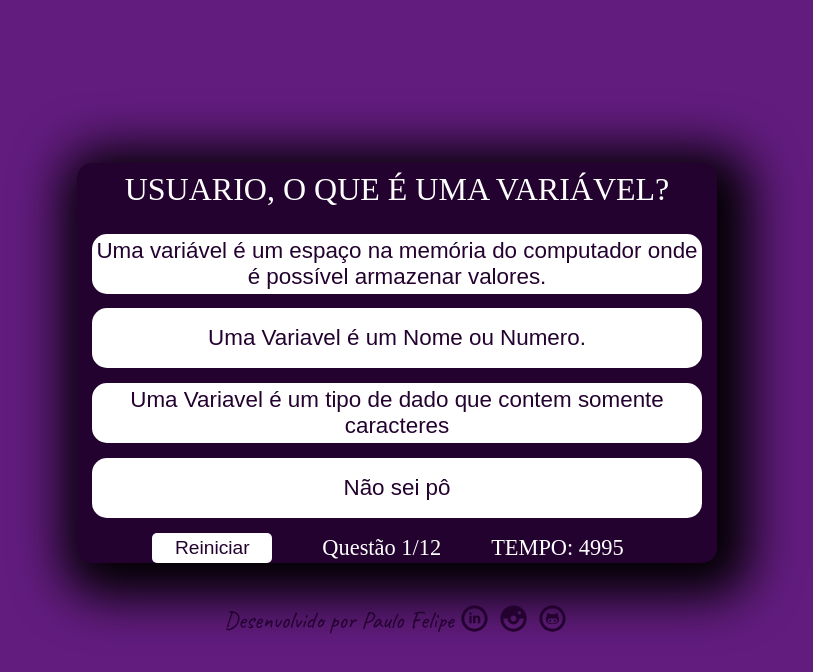
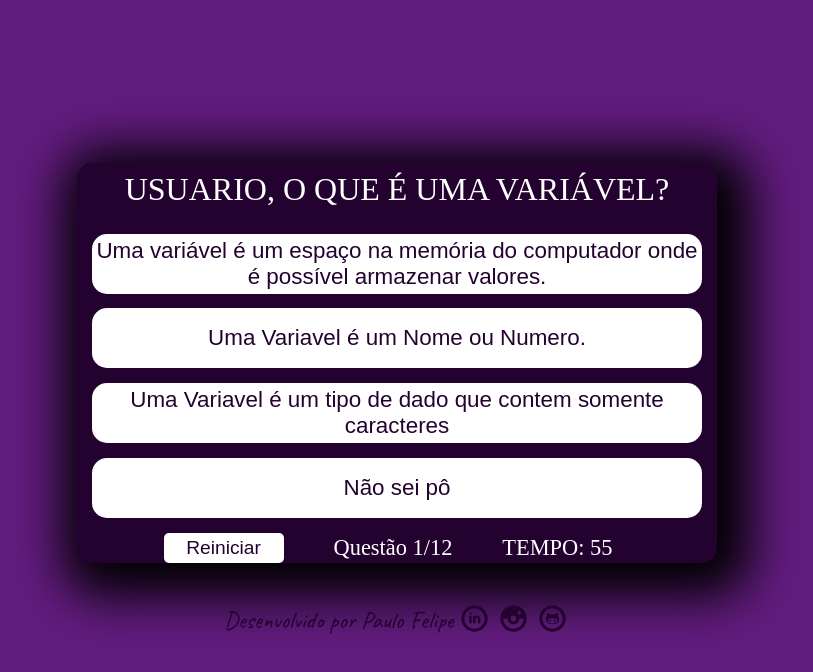
Before and after one commit to PFelipe15/quizlogica, a React (Vite) app: page /Quiz in a window 1280 px wide. Shown: the top 672 px of the page, without its empty margins (243-1056 px from the left). Built offline with nearby package versions, Linux system fonts and the light colour scheme.

Commit message:
erros and bugs

```diff
--- a/src/pages/QuizPage/index.jsx
+++ b/src/pages/QuizPage/index.jsx
@@ -10,11 +10,11 @@ import SocialLinks from "../../components/SocialLinks";
 import "react-toastify/dist/ReactToastify.css";
 
 function QuizPage() {
-  const { user, setUser } = useContext(UserContext);
+  const { user } = useContext(UserContext);
   const [score, setScore] = useState(0);
   const [showscore, setShowScore] = useState(false);
   const [currentQuestion, setCurrentQuestion] = useState(0);
-  const [timeLeft, setTimeLeft] = useState(5000);
+  const [timeLeft, setTimeLeft] = useState(60);
   const [inicialTimeQuestion, setInicialTimeQuestion] = useState(false);
   const [classes, setClasses] = useState("padrao");
   useEffect(() => {
```
